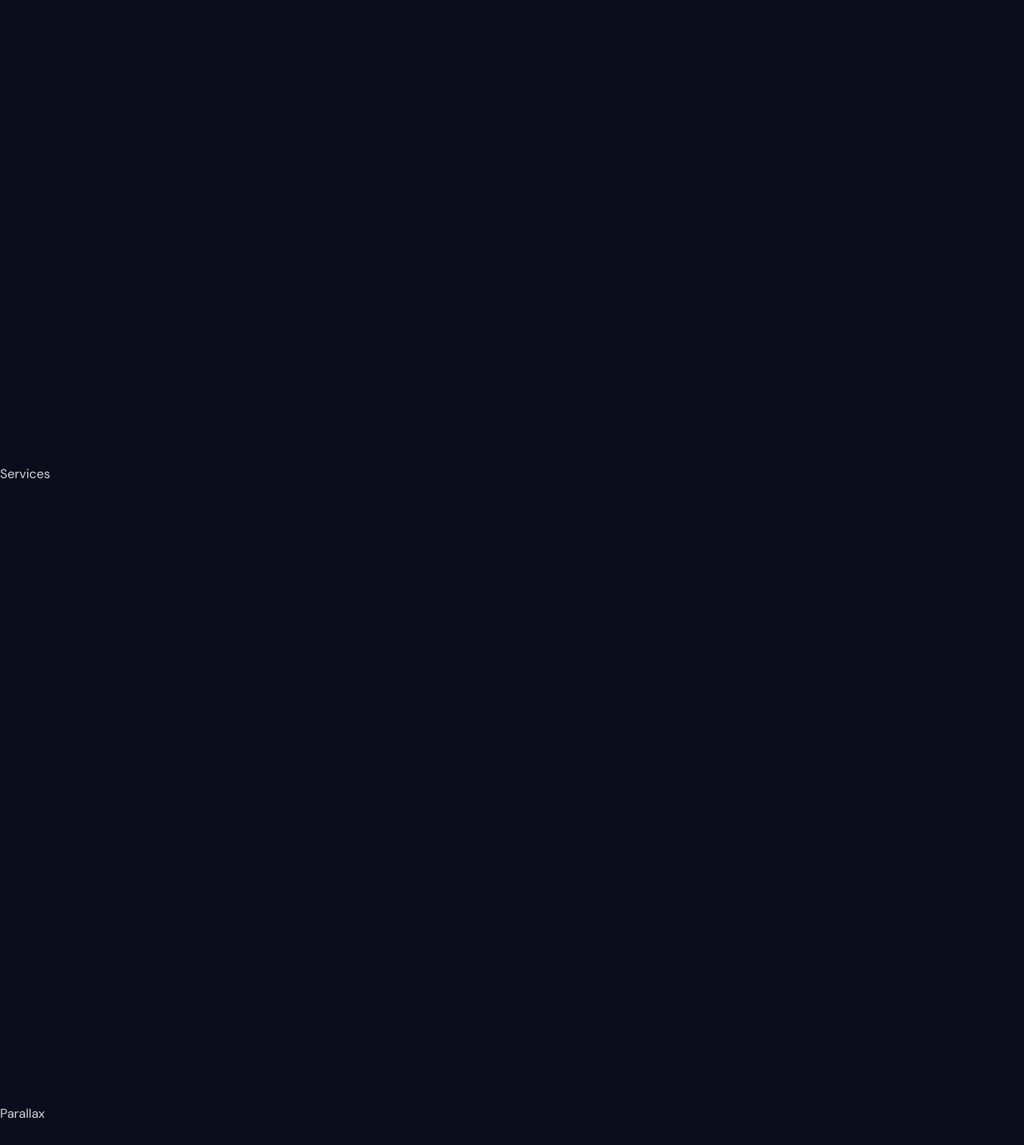
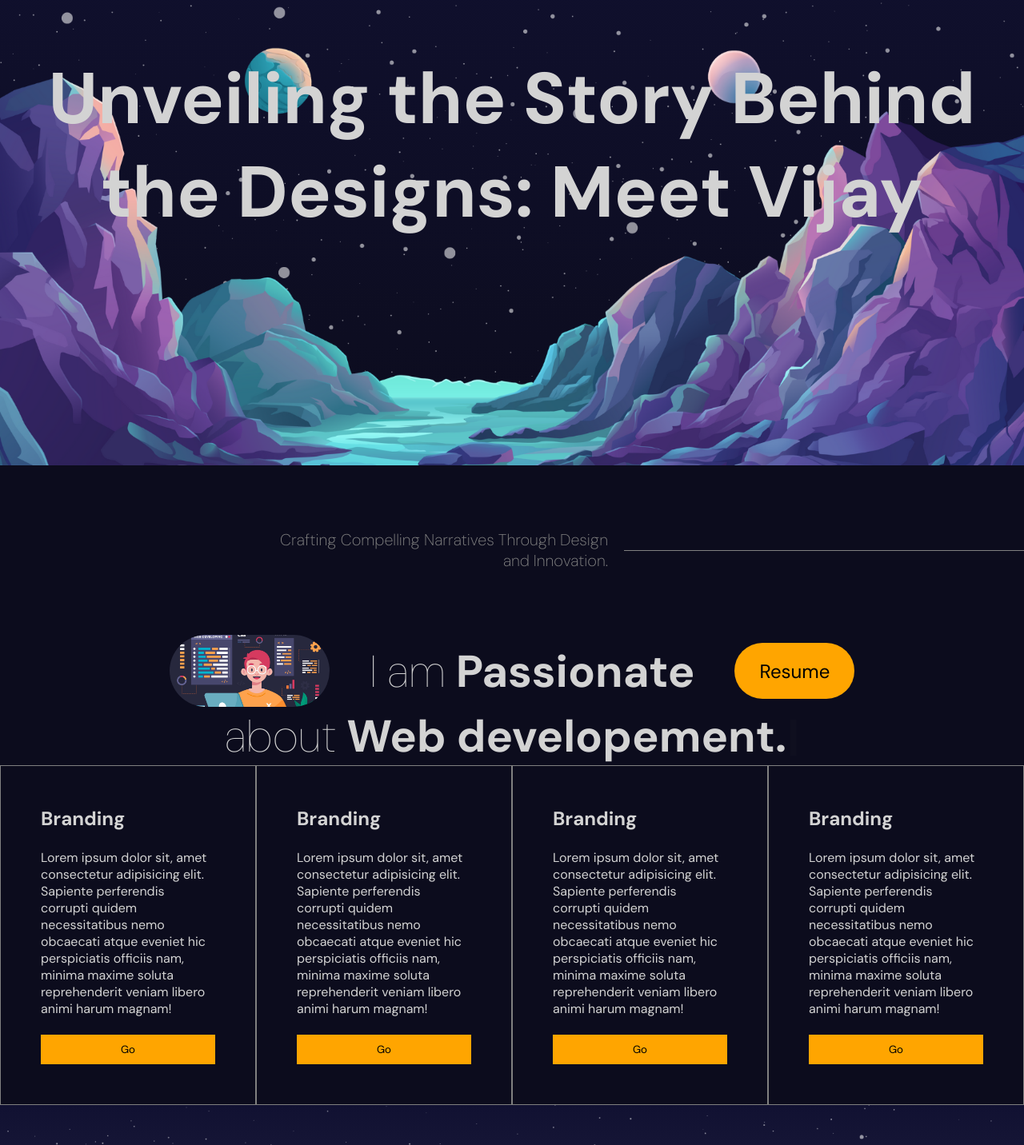
Before and after one commit to VijayMakkad/portfolio-react, a React (Vite) app: page / in a window 1280 px wide. Shown: the part 1018-2450 px from the top of the page at 80% size. Built offline with nearby package versions, Linux system fonts and the light colour scheme.

Commit message:
About page added

```diff
--- a/package.json
+++ b/package.json
@@ -13,7 +13,8 @@
     "framer-motion": "^10.16.4",
     "react": "18.2.0",
     "react-dom": "18.2.0",
-    "sass": "^1.68.0"
+    "sass": "^1.68.0",
+    "typewriter-effect": "^2.21.0"
   },
   "devDependencies": {
     "@types/react": "18.2.15",
--- a/src/App.jsx
+++ b/src/App.jsx
@@ -1,16 +1,19 @@
 import Test from "./Test";
 import "./app.scss";
+import About from "./components/about/About";
 import Hero from "./components/hero/Hero";
 import Navbar from "./components/navbar/Navbar";
+import Parallax from "./components/parallax/Parallax";
 const App = () => {
   return <div>
     <section id='Home'>
       <Navbar/>
       <Hero/>
       </section>
-    <section id='About'>Parallax</section>
-    <section id='Projects'>Services</section>
-    <section>Parallax</section>
+    <section id='About'><Parallax type="about"/></section>
+    <section><About/></section>
+    {/* <section id="Skills">Skills</section> */}
+    <section id='Projects'><Parallax type="projects"/></section>
     <section>Pr1</section>
     <section>Pr2</section>
     <section>Pr3</section>
--- /dev/null
+++ b/src/components/about/About.jsx
@@ -0,0 +1,90 @@
+import "./about.scss"
+import { motion, useInView} from "framer-motion"
+import { useEffect, useRef } from "react";
+import Typewriter from 'typewriter-effect/dist/core';
+
+const variants={
+    inital:{
+        y:-500,
+        opacity:0,
+        scale:0.2
+        // y:100
+    },
+    animate:{
+        // x:0,
+        opacity:1,
+        y:0,
+        scale:1,
+        transition:{
+            duration:2,
+            staggerChildren:0.1,
+
+        }
+    }
+}
+
+const About = () => {
+    const typewriterRef = useRef();
+     const ref = useRef();
+     const isInView = useInView(ref,{margin:"-250px"});
+     useEffect(() => {
+    // Initialize Typewriter when the component mounts
+    const typewriter = new Typewriter(typewriterRef.current, {
+      strings: ['AI.', 'Web developement.','Competetive Coding.','MLOps.'],
+      autoStart: true,
+      loop:true
+    });
+
+    // Clean up the Typewriter instance when the component unmounts
+    return () => {
+      typewriter.stop();
+    };
+  }, []);
+  return (
+    <motion.div className="about" variants={variants} initial="inital" ref={ref} animate={isInView && "animate"}>
+        <motion.div className="textContainer" variants={variants}>
+            <p>Crafting Compelling Narratives Through Design <br />and Innovation.</p>
+            <hr />
+        </motion.div>
+        <motion.div className="titleContainer" variants={variants}>
+            <div className="title">
+                <img src="/bg.jpg" alt="" />
+
+                <h1>I am <motion.b whileHover={{color:"orange"}}>Passionate</motion.b></h1>
+            <button>Resume</button>
+            </div>
+            <div className="title" >
+
+                <h1>about <motion.b whileHover={{color:"orange"}} ref={typewriterRef}></motion.b></h1>
+            </div>
+        </motion.div>
+        <motion.div className="listContainer" variants={variants}>
+            <motion.div className="box" whileHover={{background:"lightgray",color:"black"}}>
+                <h2>Branding</h2>
+                <p>Lorem ipsum dolor sit, amet consectetur adipisicing elit. Sapiente perferendis corrupti quidem necessitatibus nemo obcaecati atque eveniet hic perspiciatis officiis nam, minima maxime soluta reprehenderit veniam libero animi harum magnam!</p>
+
+                <button>Go</button>
+            </motion.div>
+             <motion.div className="box" whileHover={{background:"lightgray",color:"black"}}>
+                <h2>Branding</h2>
+                <p>Lorem ipsum dolor sit, amet consectetur adipisicing elit. Sapiente perferendis corrupti quidem necessitatibus nemo obcaecati atque eveniet hic perspiciatis officiis nam, minima maxime soluta reprehenderit veniam libero animi harum magnam!</p>
+
+                <button>Go</button>
+            </motion.div>
+             <motion.div className="box" whileHover={{background:"lightgray",color:"black"}}>
+                <h2>Branding</h2>
+                <p>Lorem ipsum dolor sit, amet consectetur adipisicing elit. Sapiente perferendis corrupti quidem necessitatibus nemo obcaecati atque eveniet hic perspiciatis officiis nam, minima maxime soluta reprehenderit veniam libero animi harum magnam!</p>
+
+                <button>Go</button>
+            </motion.div>
+            <motion.div className="box" whileHover={{background:"lightgray",color:"black"}}>
+                <h2>Branding</h2>
+                <p>Lorem ipsum dolor sit, amet consectetur adipisicing elit. Sapiente perferendis corrupti quidem necessitatibus nemo obcaecati atque eveniet hic perspiciatis officiis nam, minima maxime soluta reprehenderit veniam libero animi harum magnam!</p>
+
+                <button>Go</button>
+            </motion.div>
+        </motion.div>
+    </motion.div>
+  )
+}
+export default About
--- /dev/null
+++ b/src/components/about/about.scss
@@ -0,0 +1,84 @@
+.about{
+ background-color: linear-gradient(180deg,#0c0c1d,#111132);
+ height: 100%;
+ display: flex;
+ flex-direction: column;
+justify-content: space-between;
+
+.textContainer{
+    flex: 1;
+    align-self: flex-end;
+    display: flex;
+    align-items: center;
+    gap: 20px;
+
+    p{
+        font-weight: 200;
+        font-size: 20px;
+        color: gray;
+        text-align: right;
+    }
+    hr{
+        width: 500px;
+        border: none;
+        border-top: 0.5px solid gray;
+    }
+}
+
+.titleContainer{
+    display: flex;
+    flex-direction: column;
+    align-items: center;
+
+
+    .title{
+        flex: 2;
+        display: flex;
+        align-items: center;
+        gap: 50px;
+
+        img{
+            width: 200px;
+            height: 90px ;
+            border-radius: 50px;
+            object-fit: cover;
+
+        }
+
+        h1{
+            font-size: 56px;
+            font-weight: 100;
+        }
+    }
+     button{
+            width: 150px;
+            height: 70px;
+            border-radius: 50px;
+            background-color: orange;
+            border: none;
+            font-size: 24px;
+            cursor: pointer;
+        }
+}
+
+.listContainer{
+    flex: 2;
+    display: flex;
+    max-width: 1366px;
+    margin: auto;
+    .box{
+        padding: 50px;
+        border: 0.5px solid gray;
+        display: flex;
+        flex-direction: column;
+        justify-content: space-between;
+    }
+
+    button{
+        padding: 10px;
+        background-color: orange;
+        border: none;
+        cursor: pointer;
+    }
+}
+}
--- /dev/null
+++ b/src/components/parallax/Parallax.jsx
@@ -0,0 +1,36 @@
+import { useRef } from "react"
+import "./parallax.scss"
+import {motion, useScroll, useTransform} from "framer-motion"
+const Parallax = ({type}) => {
+    const ref=useRef()
+    const {scrollYProgress} = useScroll({
+        target:ref,
+        offset:["start start","end start"]
+    })
+
+    const yBg=useTransform(scrollYProgress,[0,1],["0%","100%"])
+    const yText=useTransform(scrollYProgress,[0,1],["0%","500%"])
+
+  return (
+    <div className="parallax" ref={ref}  style={{
+        background:
+        type==="about"
+        ? "linear-gradient(180deg, #111132, #0c0c1d)":"linear-gradient(180deg, #111132, #505064 )",}}>
+
+        <motion.h1 style={{y : yText}}>
+            {type==="about"?"Unveiling the Story Behind the Designs: Meet Vijay" : "My Works"}</motion.h1>
+        <motion.div className="mountains"></motion.div>
+        <motion.div
+        className="planets"
+        style={{
+          y: yBg,
+          backgroundImage: `url(${
+            type === "about" ? "/planets.png" : "/sun.png"
+          })`,
+        }}
+      ></motion.div>
+        <motion.div style={{x : yBg}} className="stars"></motion.div>
+    </div>
+  )
+}
+export default Parallax
--- /dev/null
+++ b/src/components/parallax/parallax.scss
@@ -0,0 +1,46 @@
+.parallax{
+    width: 100%;
+    height: 100%;
+    position: relative;
+    display: flex;
+    align-items: center;
+    justify-content: center;
+    overflow: hidden;
+
+    h1{
+        text-align:center;
+        font-size: 90px;
+        z-index: 4;
+    }
+
+    .mountains{
+        background-image: url("/mountains.png");
+        background-size: cover;
+        background-position: bottom;
+        width: 100%;
+        height: 100%;
+        position: absolute;
+        z-index: 3;
+    }
+
+    .planets{
+        background-image: url("/planets.png");
+        background-size: cover;
+        background-position: bottom;
+        width: 100%;
+        height: 100%;
+        position: absolute;
+        z-index: 2;
+    }
+
+    .stars{
+        background-image: url("/stars.png");
+        background-size: cover;
+        background-position: bottom;
+        width: 100%;
+        height: 100%;
+        position: absolute;
+        z-index: 1;
+    }
+
+}
--- a/src/components/sidebar/sidebar.scss
+++ b/src/components/sidebar/sidebar.scss
@@ -12,6 +12,7 @@
         bottom: 0;
         width: 400px;
         background:white;
+        z-index: 999;
         .links{
             position: absolute;
             width: 100%;
@@ -28,6 +29,7 @@
         }
     }
     button{
+        z-index: 999;
         width: 50px;
         height: 50px;
         border-radius: 50%;
```
Also changed, not shown: public/bg.jpg (added), src/components/navbar/navbar.scss (line endings or trailing spaces), 1 other file (tests, documents, lock files or other folders).
